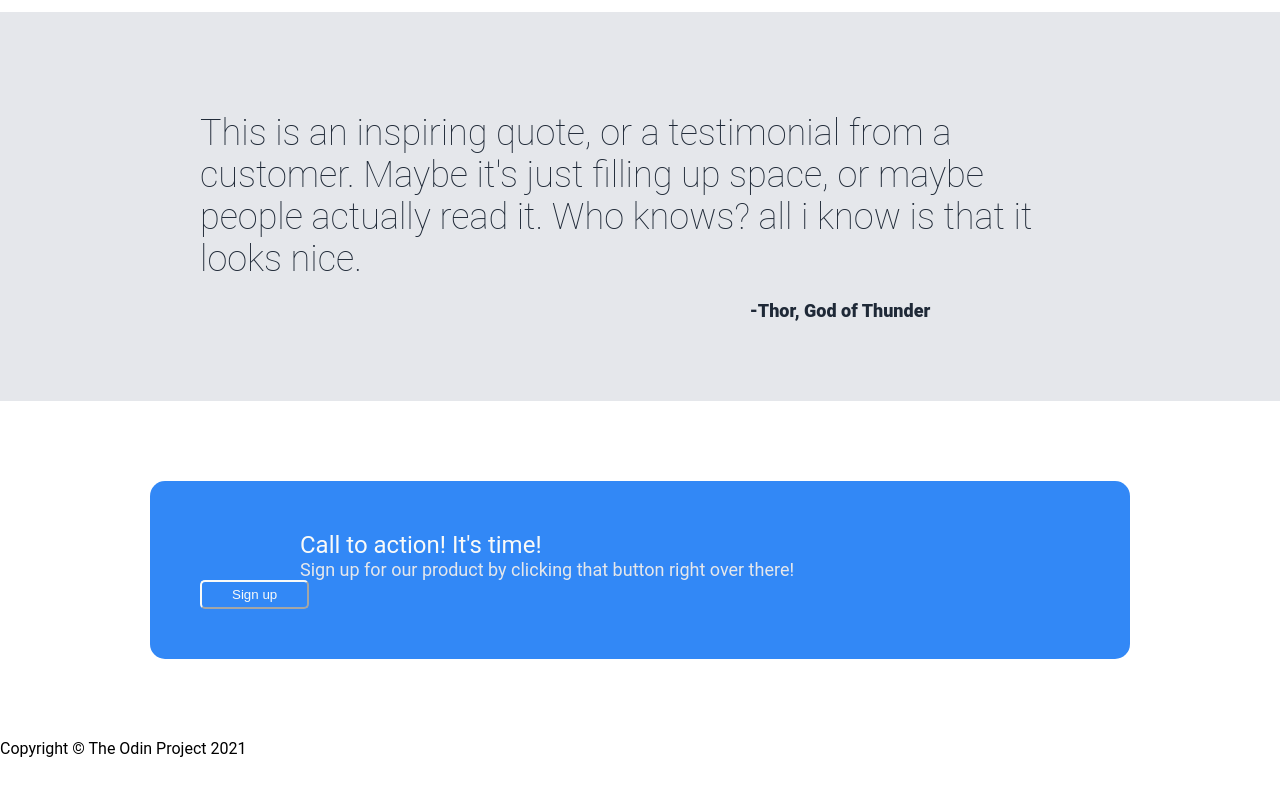
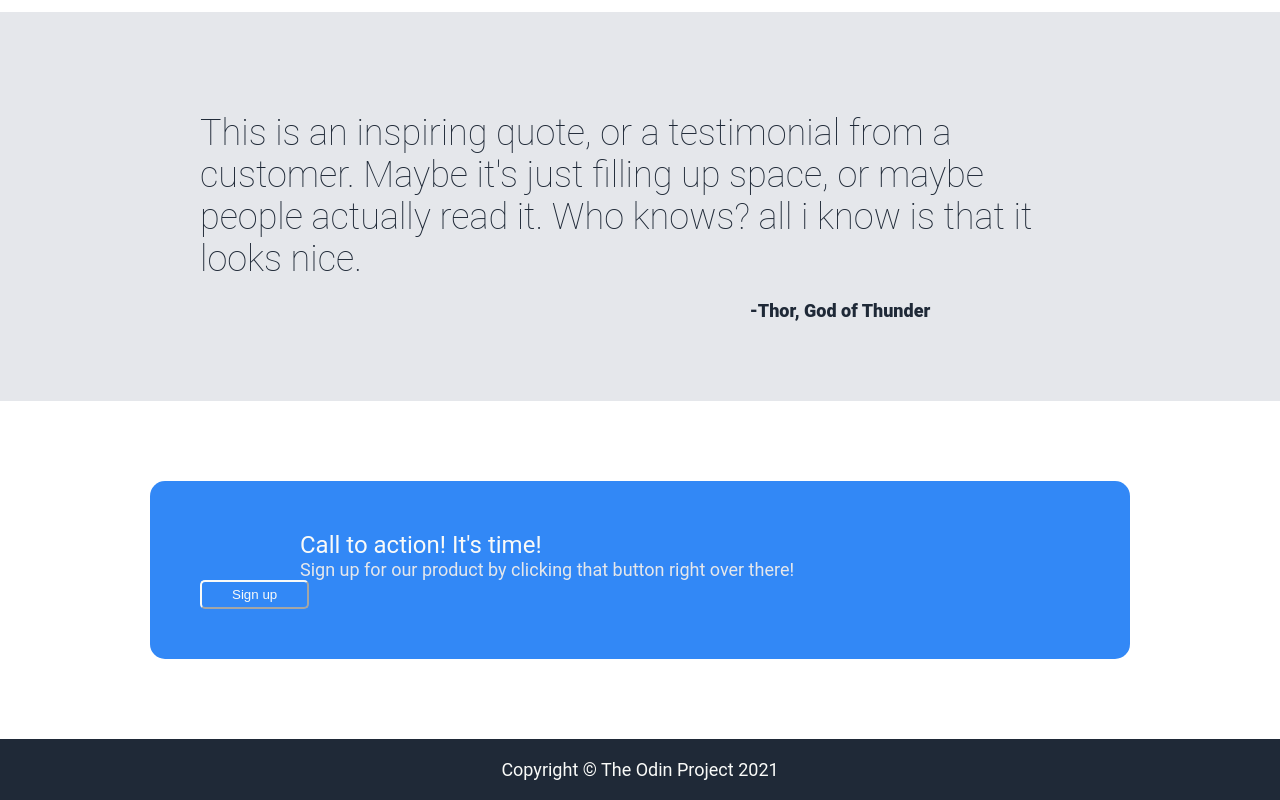
Before and after one commit to levi1721rn/odin-landing_page, a plain HTML site: page index.html in a window 1280 px wide. Shown: the part 771-1571 px from the top of the page. Before the commit the page ends 1529 px from the top, so only its background shows below. Drawn offline with Linux system fonts and the light colour scheme.

Commit message:
completed the footer of the landing page and completed the basic prototype of the landing page website.

```diff
--- a/style.css
+++ b/style.css
@@ -175,3 +175,15 @@ a{
     border-color: #f9faf8;
     border-radius: 5px;
 }
+.footer{
+    flex: 1;
+    display: flex;
+    justify-content: center;
+    align-items: center;
+    background-color: #1f2937;
+}
+.credits{
+    color: #f9faf8;
+    font-size: 18px;
+    padding: 20px;
+}
```
